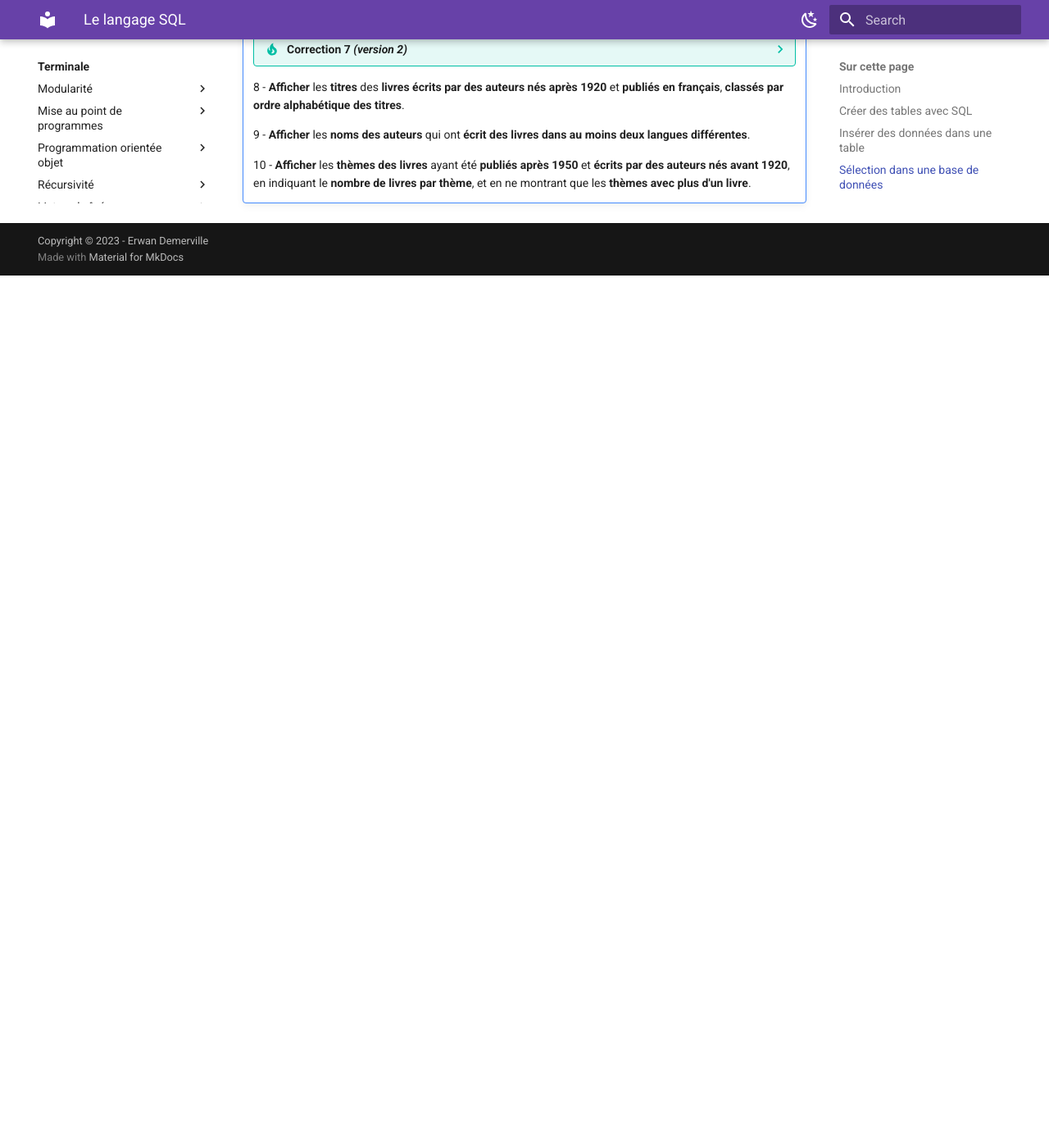
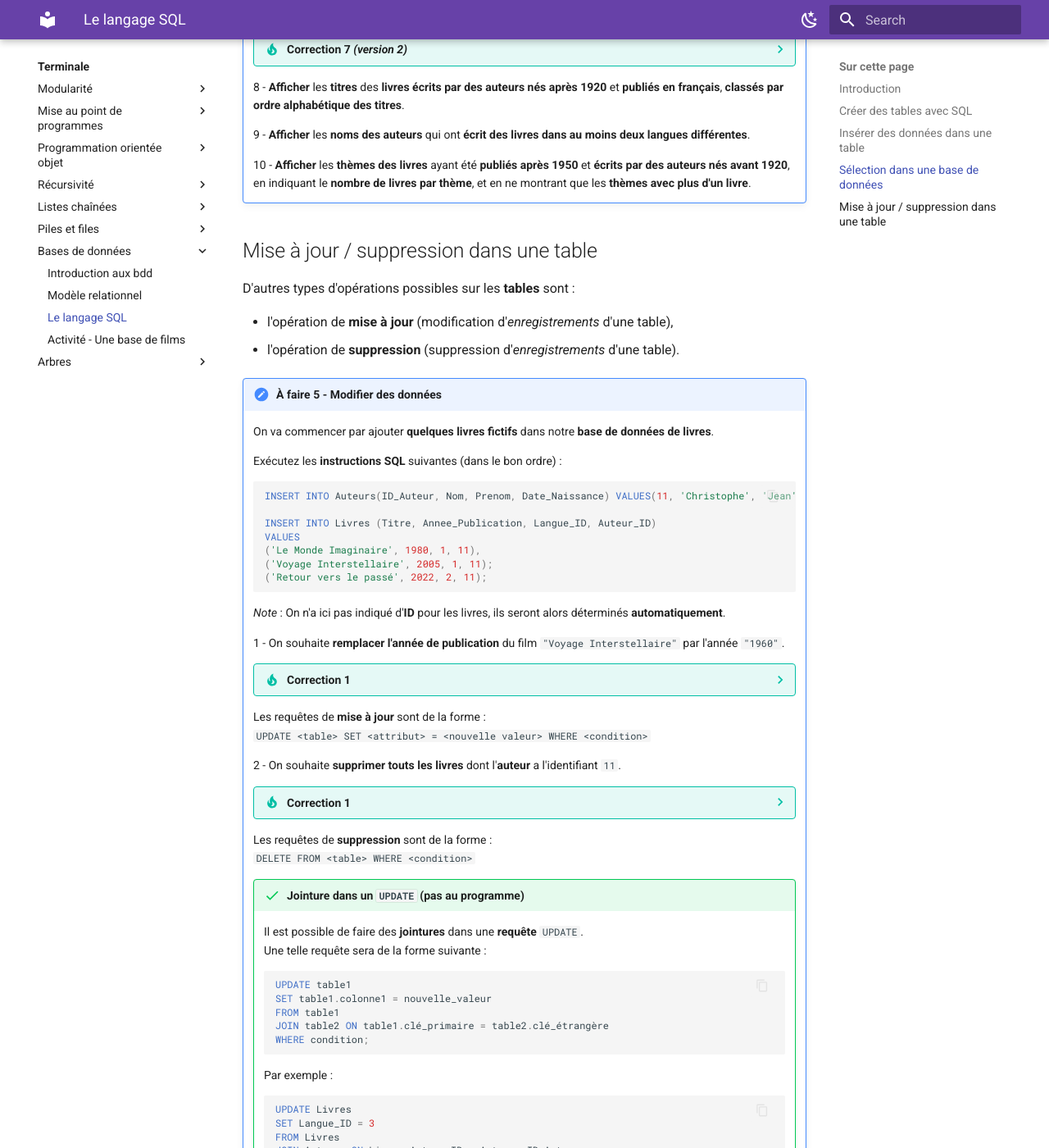
Before and after one commit to erwandemerville/nsi, an MkDocs documentation site: the page built from docs/terminale/bdd/sql.md, in a window 1280 px wide and 1400 px high, scrolled down 11792 px. Shown: the whole window at 82% size. Built offline with MkDocs 1.6.1 and Material for MkDocs 9.7.7, drawn with Linux system fonts in a browser that asks for light colours; before the commit the page ends 12128 px from its top, so only the background shows below that; some of the changed text lies outside the part shown.

Commit message:
MAJ cours SQL

````diff
--- a/docs/terminale/bdd/sql.md
+++ b/docs/terminale/bdd/sql.md
@@ -510,3 +510,90 @@ L'intérêt d'une telle **base de données** est de pouvoir effectuer des **requ
     9 - **Afficher** les **noms des auteurs** qui ont **écrit des livres dans au moins deux langues différentes**.
 
     10 - **Afficher** les **thèmes des livres** ayant été **publiés après 1950** et **écrits par des auteurs nés avant 1920**, en indiquant le **nombre de livres par thème**, et en ne montrant que les **thèmes avec plus d'un livre**.
+
+## Mise à jour / suppression dans une table
+
+D'autres types d'opérations possibles sur les **tables** sont :
+
+- l'opération de **mise à jour** (modification d'*enregistrements* d'une table),
+- l'opération de **suppression** (suppression d'*enregistrements* d'une table).
+
+!!! note "À faire 5 - Modifier des données"
+    On va commencer par ajouter **quelques livres fictifs** dans notre **base de données de livres**.
+
+    Exécutez les **instructions SQL** suivantes (dans le bon ordre) :
+
+    ```sql
+    INSERT INTO Auteurs(ID_Auteur, Nom, Prenom, Date_Naissance) VALUES(11, 'Christophe', 'Jean', 1995);
+
+    INSERT INTO Livres (Titre, Annee_Publication, Langue_ID, Auteur_ID)
+    VALUES
+    ('Le Monde Imaginaire', 1980, 1, 11),
+    ('Voyage Interstellaire', 2005, 1, 11);
+    ('Retour vers le passé', 2022, 2, 11);
+    ```
+
+    *Note* : On n'a ici pas indiqué d'**ID** pour les livres, ils seront alors déterminés **automatiquement**.
+
+    1 - On souhaite **remplacer l'année de publication** du film `"Voyage Interstellaire"` par l'année `"1960"`.
+
+    ??? tip "Correction 1"
+        ```sql
+        UPDATE Livres SET Annee_Publication = 1960 WHERE ID_Livre = 5;
+        ```
+
+    Les requêtes de **mise à jour** sont de la forme :
+    `UPDATE <table> SET <attribut> = <nouvelle valeur> WHERE <condition>`
+
+    2 - On souhaite **supprimer touts les livres** dont l'**auteur** a l'identifiant `11`.
+
+    ??? tip "Correction 1"
+        ```sql
+        DELETE FROM Livres WHERE Auteur_ID = 11;
+        ```
+
+    Les requêtes de **suppression** sont de la forme :
+    `DELETE FROM <table> WHERE <condition>`
+
+    !!! success "Jointure dans un `UPDATE` (pas au programme)"
+        Il est possible de faire des **jointures** dans une **requête** `UPDATE`.
+        Une telle requête sera de la forme suivante :
+
+        ```sql
+        UPDATE table1
+        SET table1.colonne1 = nouvelle_valeur
+        FROM table1
+        JOIN table2 ON table1.clé_primaire = table2.clé_étrangère
+        WHERE condition;
+        ```
+
+        Par exemple :
+
+        ```sql
+        UPDATE Livres
+        SET Langue_ID = 3
+        FROM Livres
+        JOIN Auteurs ON Livres.Auteur_ID = Auteurs.ID_Auteur
+        WHERE Auteurs.Nom = 'Asimov';
+        ```
+
+        Cette requête met à jour la colonne `Langue_ID` de la table `Livres` pour **tous les livres** écrits par l'**auteur** avec le **nom** `'Asimov'` en utilisant une **jointure** avec la table `Auteurs`.
+
+    !!! success "Jointure dans un `DELETE` (pas au programme)"
+        La syntaxe standard **SQL** pour une requête de **suppression** (`DELETE`) **ne permet pas** directement l'utilisation de la clause `JOIN`. Cependant, vous pouvez utiliser une sous-requête (subquery) dans la clause `WHERE` pour atteindre un effet similaire.
+
+        Une telle requête sera de la forme suivante :
+
+        ```sql
+        DELETE FROM table1
+        WHERE colonne1 IN (SELECT colonne1 FROM table2 WHERE condition);
+        ```
+
+        Par exemple :
+
+        ```sql
+        DELETE FROM Livres
+        WHERE Auteur_ID IN (SELECT ID_Auteur FROM Auteurs WHERE Nom = 'Asimov');
+        ```
+
+        Cette requête **supprime** tous les **livres** dont l'**auteur** a le **nom** `'Asimov'`.
````
Also changed, not shown: other parts of docs/terminale/bdd/sql.md (+10 -10 lines).
